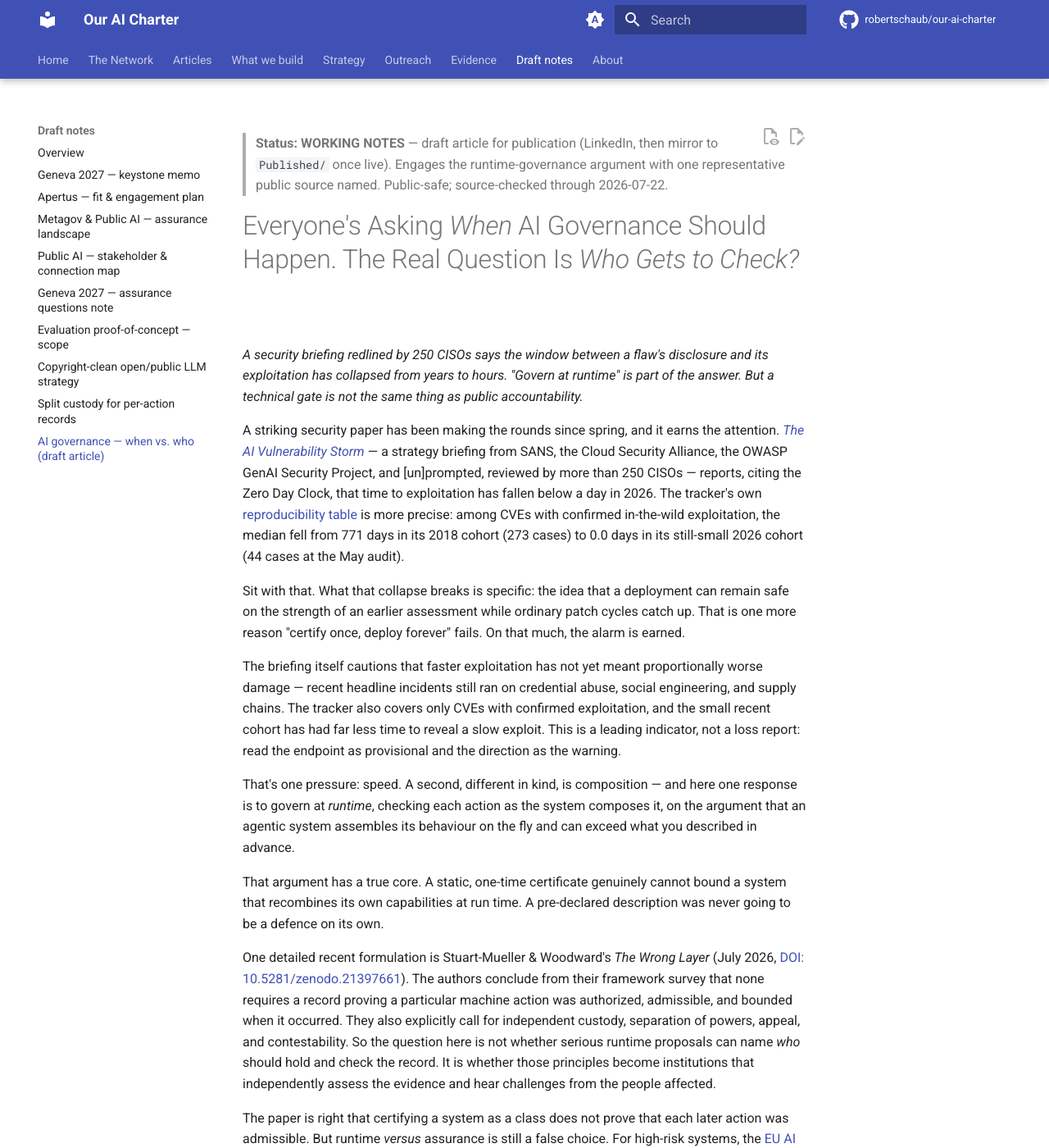
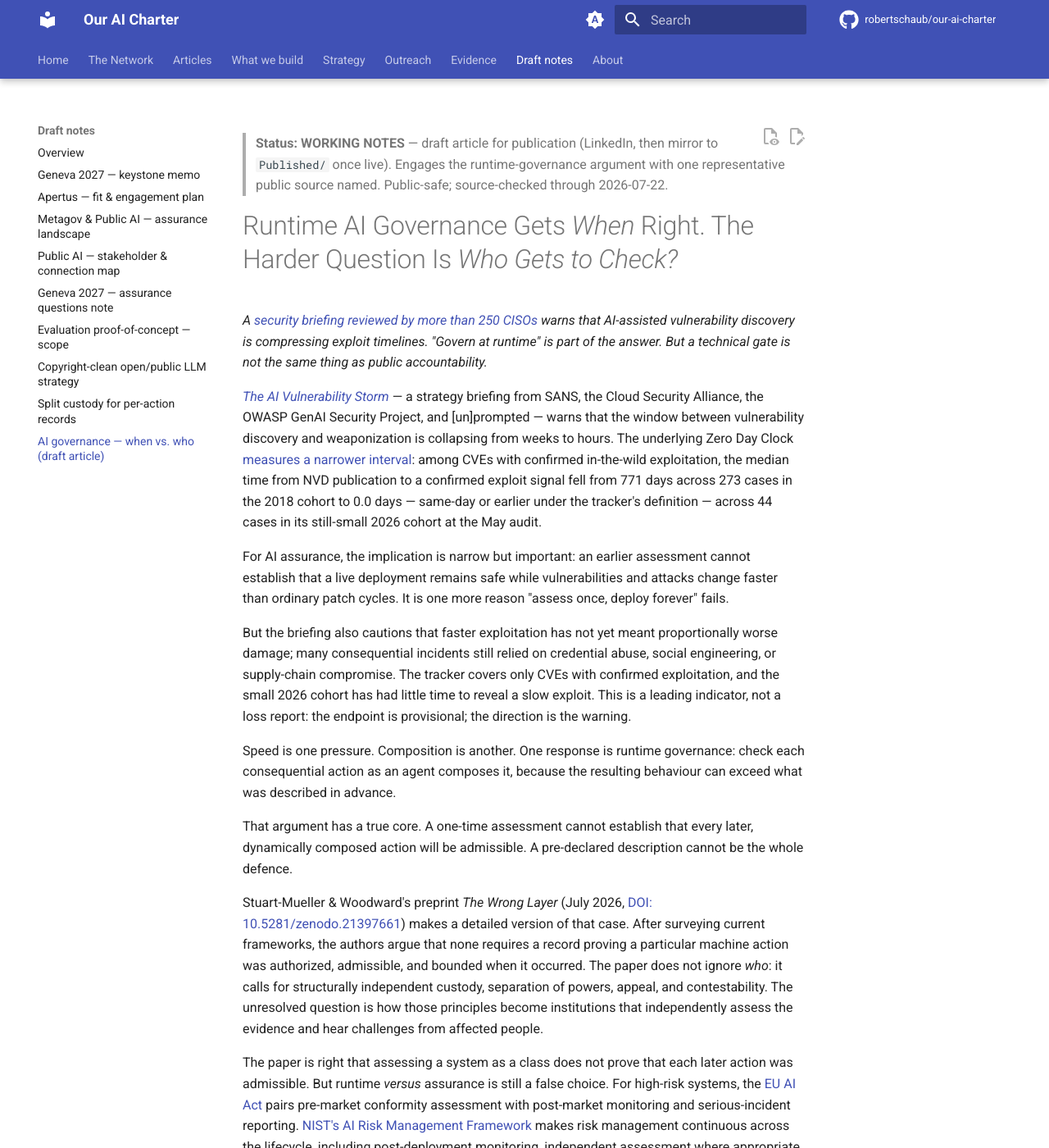
Before and after one commit to robertschaub/our-ai-charter, an MkDocs documentation site: the page built from docs/wip/article-when-vs-who-ai-governance.md, in a window 1280 px wide and 1400 px high. Shown: the whole window at 82% size. Built offline with MkDocs 1.6.1 and Material for MkDocs 9.7.7, drawn with Linux system fonts in a browser that asks for light colours; plug-ins that fetch from the network failed and are left out; comment, search, counter and statistics services are not loaded; some of the changed text lies outside the part shown.

Commit message:
docs(wip): prepare when-vs-who article for publication
Reframe the headline (runtime gets "when" right; the harder question is
who gets to check); separate the briefing's discovery-to-weaponization
warning from the Zero Day Clock's narrower publication-to-exploit-signal
statistic; label The Wrong Layer a preprint and credit its who-principles;
tighten runtime-records vs lifecycle-assurance wording; trim certification
examples to ISO + JTI; single ending. CHANGELOG top entry rewritten to match.

Co-Authored-By: Claude Fable 5 <noreply@anthropic.com>

```diff
--- a/docs/wip/article-when-vs-who-ai-governance.md
+++ b/docs/wip/article-when-vs-who-ai-governance.md
@@ -1,28 +1,28 @@
 > **Status: WORKING NOTES** — draft article for publication (LinkedIn, then mirror to `Published/` once live). Engages the runtime-governance argument with one representative public source named. Public-safe; source-checked through 2026-07-22.
 
-# Everyone's Asking *When* AI Governance Should Happen. The Real Question Is *Who Gets to Check?*
+# Runtime AI Governance Gets *When* Right. The Harder Question Is *Who Gets to Check?*
 
-*A security briefing redlined by 250 CISOs says the window between a flaw's disclosure and its exploitation has collapsed from years to hours. "Govern at runtime" is part of the answer. But a technical gate is not the same thing as public accountability.*
+*A [security briefing reviewed by more than 250 CISOs](https://www.sans.org/press/announcements/emergency-strategy-briefing-ai-driven-vulnerability-discovery-compresses-exploit-timelines) warns that AI-assisted vulnerability discovery is compressing exploit timelines. "Govern at runtime" is part of the answer. But a technical gate is not the same thing as public accountability.*
 
-A striking security paper has been making the rounds since spring, and it earns the attention. *[The AI Vulnerability Storm](https://cloudsecurityalliance.org/artifacts/the-ai-vulnerability-storm-building-a-mythos-ready-security-program)* — a strategy briefing from SANS, the Cloud Security Alliance, the OWASP GenAI Security Project, and [un]prompted, reviewed by more than 250 CISOs — reports, citing the Zero Day Clock, that time to exploitation has fallen below a day in 2026. The tracker's own [reproducibility table](https://zerodayclock.com/audit) is more precise: among CVEs with confirmed in-the-wild exploitation, the median fell from 771 days in its 2018 cohort (273 cases) to 0.0 days in its still-small 2026 cohort (44 cases at the May audit).
+*[The AI Vulnerability Storm](https://cloudsecurityalliance.org/artifacts/the-ai-vulnerability-storm)* — a strategy briefing from SANS, the Cloud Security Alliance, the OWASP GenAI Security Project, and [un]prompted — warns that the window between vulnerability discovery and weaponization is collapsing from weeks to hours. The underlying Zero Day Clock [measures a narrower interval](https://zerodayclock.com/audit): among CVEs with confirmed in-the-wild exploitation, the median time from NVD publication to a confirmed exploit signal fell from 771 days across 273 cases in the 2018 cohort to 0.0 days — same-day or earlier under the tracker's definition — across 44 cases in its still-small 2026 cohort at the May audit.
 
-Sit with that. What that collapse breaks is specific: the idea that a deployment can remain safe on the strength of an earlier assessment while ordinary patch cycles catch up. That is one more reason "certify once, deploy forever" fails. On that much, the alarm is earned.
+For AI assurance, the implication is narrow but important: an earlier assessment cannot establish that a live deployment remains safe while vulnerabilities and attacks change faster than ordinary patch cycles. It is one more reason "assess once, deploy forever" fails.
 
-The briefing itself cautions that faster exploitation has not yet meant proportionally worse damage — recent headline incidents still ran on credential abuse, social engineering, and supply chains. The tracker also covers only CVEs with confirmed exploitation, and the small recent cohort has had far less time to reveal a slow exploit. This is a leading indicator, not a loss report: read the endpoint as provisional and the direction as the warning.
+But the briefing also cautions that faster exploitation has not yet meant proportionally worse damage; many consequential incidents still relied on credential abuse, social engineering, or supply-chain compromise. The tracker covers only CVEs with confirmed exploitation, and the small 2026 cohort has had little time to reveal a slow exploit. This is a leading indicator, not a loss report: the endpoint is provisional; the direction is the warning.
 
-That's one pressure: speed. A second, different in kind, is composition — and here one response is to govern at *runtime*, checking each action as the system composes it, on the argument that an agentic system assembles its behaviour on the fly and can exceed what you described in advance.
+Speed is one pressure. Composition is another. One response is runtime governance: check each consequential action as an agent composes it, because the resulting behaviour can exceed what was described in advance.
 
-That argument has a true core. A static, one-time certificate genuinely cannot bound a system that recombines its own capabilities at run time. A pre-declared description was never going to be a defence on its own.
+That argument has a true core. A one-time assessment cannot establish that every later, dynamically composed action will be admissible. A pre-declared description cannot be the whole defence.
 
-One detailed recent formulation is Stuart-Mueller & Woodward's *The Wrong Layer* (July 2026, [DOI: 10.5281/zenodo.21397661](https://doi.org/10.5281/zenodo.21397661)). The authors conclude from their framework survey that none requires a record proving a particular machine action was authorized, admissible, and bounded when it occurred. They also explicitly call for independent custody, separation of powers, appeal, and contestability. So the question here is not whether serious runtime proposals can name *who* should hold and check the record. It is whether those principles become institutions that independently assess the evidence and hear challenges from the people affected.
+Stuart-Mueller & Woodward's preprint *The Wrong Layer* (July 2026, [DOI: 10.5281/zenodo.21397661](https://doi.org/10.5281/zenodo.21397661)) makes a detailed version of that case. After surveying current frameworks, the authors argue that none requires a record proving a particular machine action was authorized, admissible, and bounded when it occurred. The paper does not ignore *who*: it calls for structurally independent custody, separation of powers, appeal, and contestability. The unresolved question is how those principles become institutions that independently assess the evidence and hear challenges from affected people.
 
-The paper is right that certifying a system as a class does not prove that each later action was admissible. But runtime *versus* assurance is still a false choice. For high-risk systems, the [EU AI Act](https://eur-lex.europa.eu/eli/reg/2024/1689/oj/eng) pairs pre-market conformity assessment with post-market monitoring and serious-incident reporting. [NIST's AI Risk Management Framework](https://airc.nist.gov/airmf-resources/airmf/5-sec-core/) makes risk management continuous and iterative across the lifecycle, including testing in operation, independent assessors where appropriate, and appeal processes for affected communities. Runtime monitoring — and enforcement where the risk warrants it — belongs inside that lifecycle. The per-action record supplies a missing evidence object; it does not replace independent assessment, incident reporting, or redress.
+The paper is right that assessing a system as a class does not prove that each later action was admissible. But runtime *versus* assurance is still a false choice. For high-risk systems, the [EU AI Act](https://eur-lex.europa.eu/eli/reg/2024/1689/oj/eng) pairs pre-market conformity assessment with post-market monitoring and serious-incident reporting. [NIST's AI Risk Management Framework](https://airc.nist.gov/airmf-resources/airmf/5-sec-core/) makes risk management continuous across the lifecycle, including post-deployment monitoring, independent assessment where appropriate, and appeal mechanisms for end users and affected communities. A per-action record adds missing evidence; it does not replace lifecycle assurance, incident reporting, or redress.
 
-Which leads to the deeper point. **A gate is only as trustworthy as whoever holds it.**
+Which leads to the deeper point. **A gate is only as trustworthy as the institutions around it.**
 
 A technical gate can answer a substantial question: *may this action proceed under the configured policy?* With a sound record behind it, the gate can later show what authority and evidence it applied. That is more than raw capability. But no gate can establish its own public legitimacy. Who sets the policy, who assesses the quality of the evidence, and who hears a challenge are institutional judgments, not cryptographic ones.
 
-Where the same operator composes the action, sets the policy, and controls the evidence, it is still marking its own homework faster. Split custody and external integrity witnesses reduce that risk. Independent review of the decision and a real path to challenge it complete the loop.
+Where the same operator composes the action, sets the policy, and controls the evidence, it is still marking its own homework faster. Independent custody, outside review, and a real path to challenge the decision complete the loop.
 
 The public-interest version asks for three things a runtime gate alone cannot provide:
 
@@ -30,17 +30,15 @@ The public-interest version asks for three things a runtime gate alone cannot pr
 - **Decisions the affected can contest** — notice, review, challenge, and remedy for the people a system acts on, adjudicated by someone sitting outside any single operator.
 - **Duties that don't evaporate at deployment** — a named human institution that answers for the system's claims, harms, and consequential decisions across its whole life, not just at launch.
 
-None of that requires a new central authority. It requires the oldest trick in trustworthy institutions: separate the roles so no one certifies their own work. A standard-setter writes the test; independent certification bodies do the checking; an accreditation body formally recognizes the checkers' competence. [ISO certification](https://www.iso.org/certification.html) already runs on this split — ISO writes standards and certifies no one; external certification bodies assess, and accreditation can independently confirm their competence. [Fairtrade](https://www.flocert.net/flocert-history-with-fairtrade/) separates Fairtrade International's standard-setting from FLOCERT's inspections and certification. Journalism's [Journalism Trust Initiative](https://rsf.org/en/journalism-trust-initiative) likewise offers certification through external, independent auditors. Build the test, borrow the machinery.
+None of that requires a new central authority. It requires role separation so no one certifies their own work. [ISO](https://www.iso.org/certification.html) writes standards, external certification bodies do the checking, and accreditation can independently confirm their competence. Journalism's [Journalism Trust Initiative](https://rsf.org/en/journalism-trust-initiative) similarly offers optional certification through external, independent auditors. Build the test, borrow the machinery.
 
-And none of this means slowing every action to a crawl. Routine, rules-based checks can run in-band; ambiguous, out-of-bounds, or irreversible actions should escalate. The durable record then supports independent review and, when needed, adjudication. Check now, preserve the record, and make challenge possible. A collapsing exploit window is a reason to preserve better evidence and distribute trust, not to keep the only copy of the check inside the house.
+And none of this means slowing every action to a crawl. Routine, rules-based checks can run in-band; ambiguous, out-of-bounds, or irreversible actions should escalate. The durable record then supports independent review and, when needed, adjudication. Check now, preserve the record, and make challenge possible. A collapsing exploit window is a reason to automate controls and preserve better evidence, not to collapse control, custody, and review into one operator.
 
-One honest limit, because it cuts against my side too. No certificate can guarantee that every future AI output will be *true*. But we can evaluate whether a system *shows its work*: whether it grounds its material claims, signals its doubt, and corrects itself. Honesty-of-process is testable even when the truth of every answer is not. And the same discipline should bind the humans and institutions deploying these systems, not only the models — evidence before reliance, for people as much as for machines.
+One honest limit, because it cuts against my side too. No certificate can guarantee that every future AI output will be *true*. But we can evaluate whether a system *shows its work*: whether it grounds its material claims, signals its doubt, and corrects itself. Honesty-of-process is testable even when the truth of every answer is not. And the same discipline should bind the humans and institutions deploying these systems, not only the models — evidence before reliance, from people as much as from machines.
 
-So by all means move governance closer to the moment of action. But *when* is the easy half. The hard half is *who*: moving the check out of the sole hands of whoever runs the system — into evidence independent parties can assess and decisions the affected can challenge.
+So move governance closer to the moment of action. But *when* is only half the question. The harder half is *who*: move the check out of the sole hands of whoever runs the system — into evidence independent parties can assess and decisions affected people can challenge.
 
-This is a working draft from a small, unfunded effort — intent, not influence — model-plural and meant to dock onto the open-model work already happening, not to replace it. I'd genuinely like it torn into: where does it break? What's missing?
-
-When AI is the thing we all think with, *who gets to check it* isn't a technical footnote. It's the whole question.
+This is a working proposal from a small, unfunded, model-plural effort, intended to contribute to open-model and public-interest work already under way. Where does it break? What's missing?
 
 **Built by many. Accountable to all.**
 
```
Also changed, not shown: CHANGELOG.md (+1 -1 lines).
